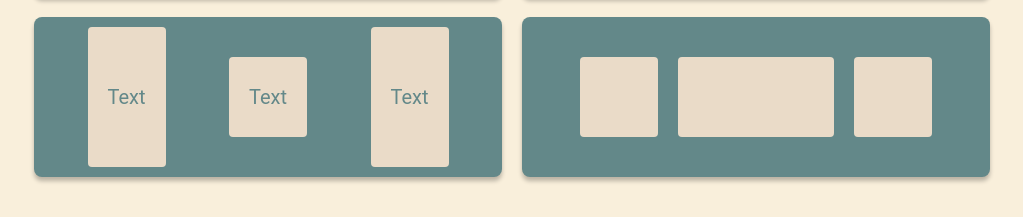
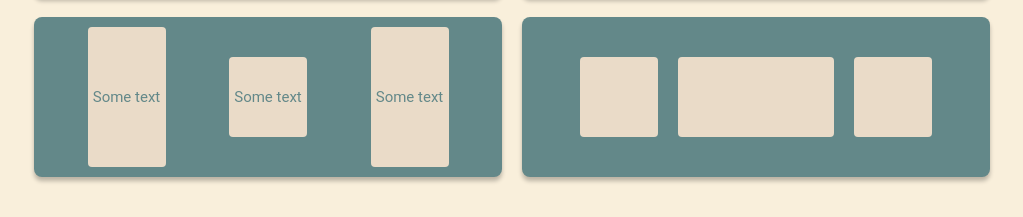
Before and after one commit to Annamichelles/Flexbox, a plain HTML site: page index.html in a window 1280 px wide. Shown: the part 483-700 px from the top of the page, without its empty margins (128-1151 px from the left). Drawn offline with Linux system fonts and the light colour scheme.

Commit message:
indentation done

```diff
--- a/index.html
+++ b/index.html
@@ -9,6 +9,7 @@
 </head>
 
 <body>
+
 	<section>
 		<div class="container1">
 			<div class="smallboxes1">
@@ -55,19 +56,15 @@
 
 	<section>
 		<div class="container5">
-
 			<div class="smallboxes5">
-				<p class="textbox">Text</p>
+				<p class="textbox">Some text</p>
 			</div>
-
 			<div class="smallboxes5 middlebox5">
-				<p class="textbox">Text</p>
+				<p class="textbox">Some text</p>
 			</div>
-
 			<div class="smallboxes5">
-				<p class="textbox">Text</p>
+				<p class="textbox">Some text</p>
 			</div>
-
 		</div>
 	</section>
 
--- a/styles/index.css
+++ b/styles/index.css
@@ -38,7 +38,6 @@ body {
 	display: flex;
 	margin: 10px;
 }
-
 
 .container2 {
 	width: 468px;
@@ -137,7 +136,7 @@ body {
 .textbox {
  	color: #638889;
 	font-family: Roboto;
-	font-size: 20px;
+	font-size: 15px;
 	font-style: normal;
 	font-weight: 400;
 	line-height: normal;
```
